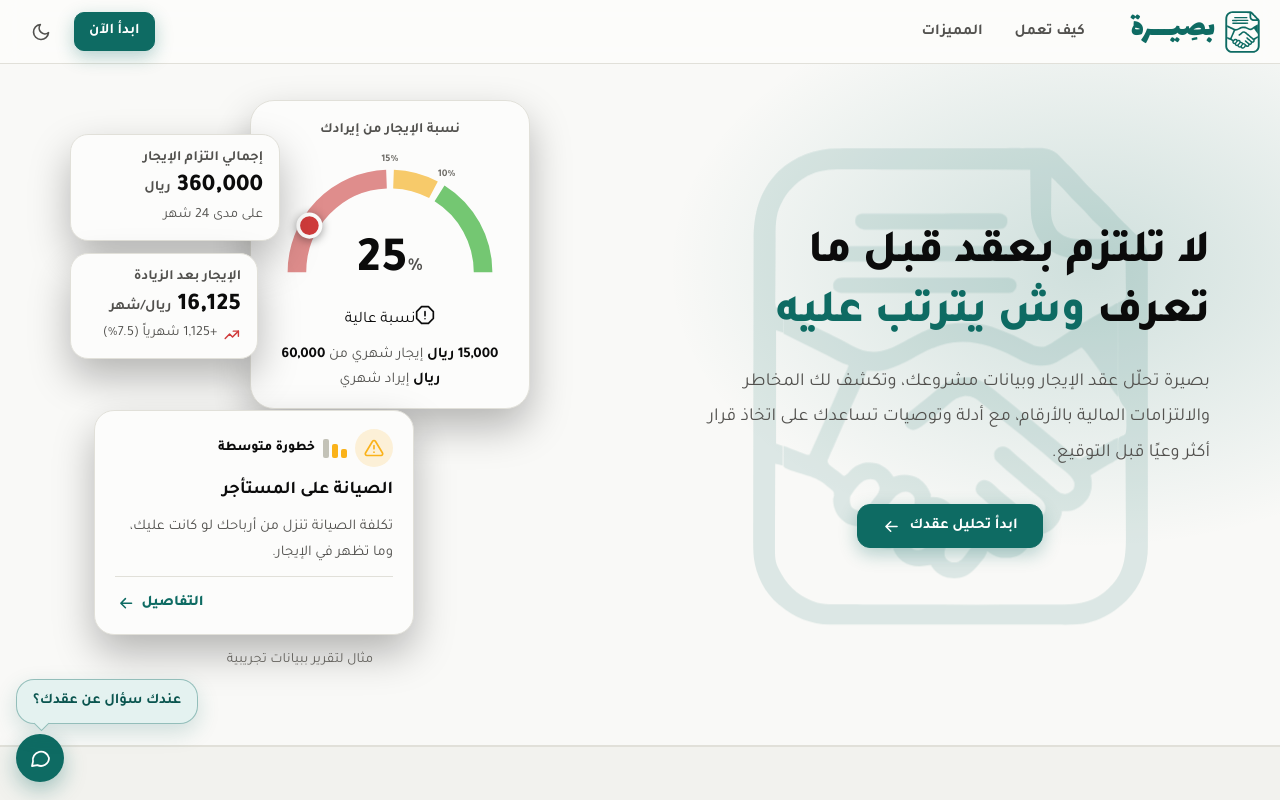
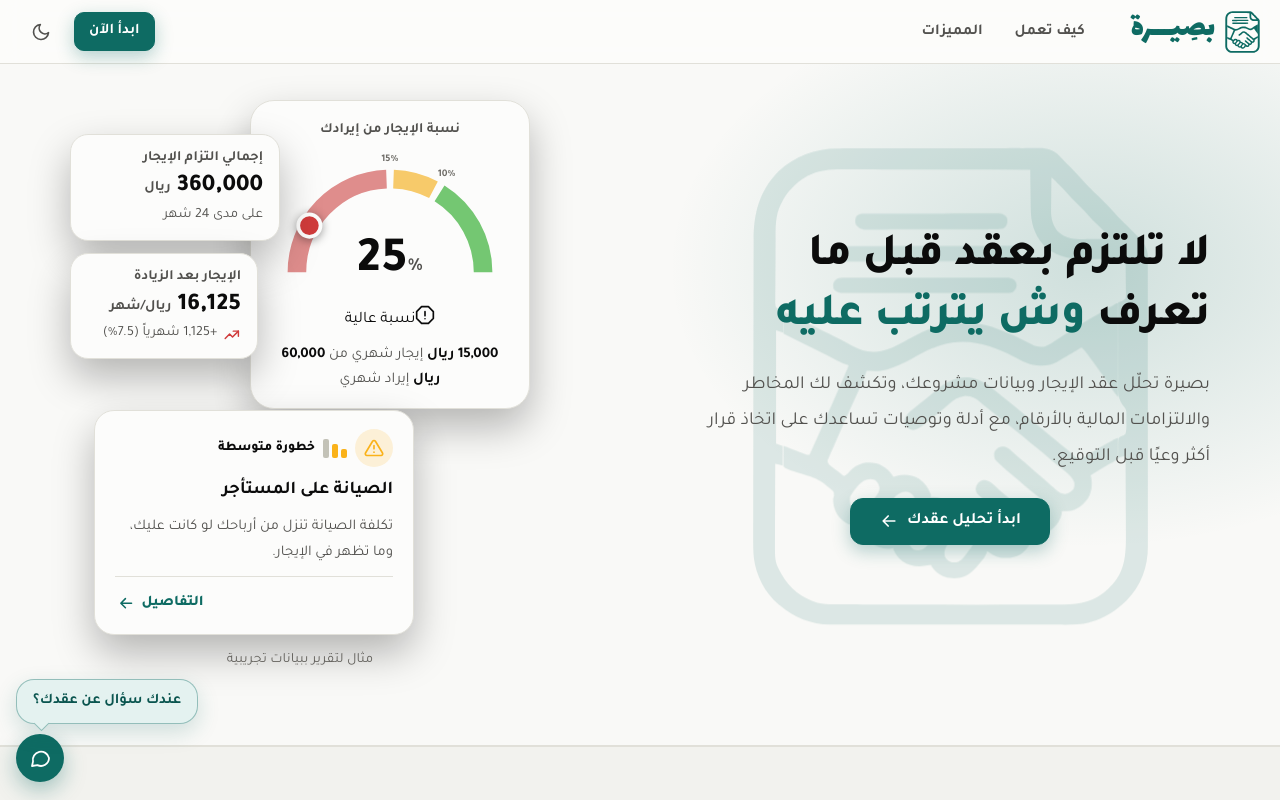
Before and after one commit to shaimasaud5/basira, a plain HTML site: page app/static/index.html in a window 1280 px wide. Shown: the top 800 px of the page. Drawn offline with Linux system fonts and the light colour scheme.

Commit message:
زر ابدأ تحليل عقدك أكبر قليلًا ومرفوع قليلًا
Co-Authored-By: Claude Sonnet 5.5 <noreply@anthropic.com>

```diff
--- a/app/static/styles.css
+++ b/app/static/styles.css
@@ -1187,3 +1187,8 @@ dialog.risk-dialog::backdrop { background: rgba(0,0,0,.55); backdrop-filter: blu
   .lp-section { scroll-margin-top: var(--topbar-h); }
   .lp-hero { padding-top: 76px; }
 }
+
+/* زر الهيرو: أكبر قليلًا ومرفوع قليلًا */
+.lp-cta-row { margin-top: -10px; }
+.lp-cta-row .btn.lg { min-height: 46px; padding: 9px 28px; font-size: 1rem; }
+@media (max-width: 640px) { .lp-cta-row .btn.lg { min-height: 42px; min-width: 190px; padding: 8px 22px; font-size: .9rem; } }
```
